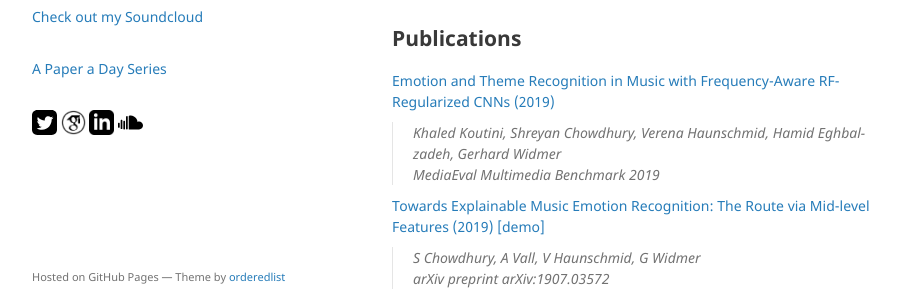
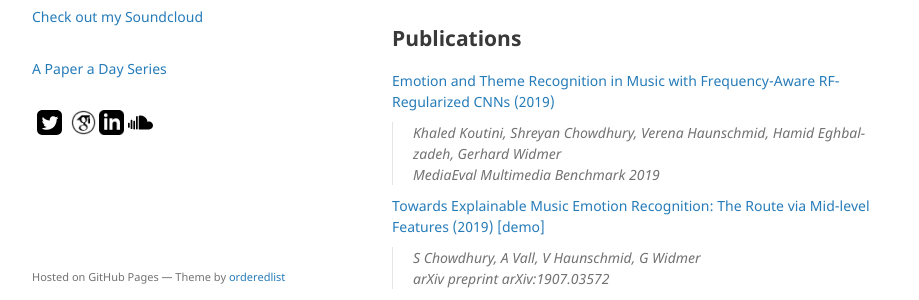
Before and after one commit to shreyanc/shreyanc.github.io, a Jekyll site: the page built from index.md, in a window 1280 px wide. Shown: the part 554-854 px from the top of the page, without its empty margins (178-1097 px from the left). Built offline with Jekyll 4.4.1, drawn with Linux system fonts in a browser that asks for light colours; our own code applies the rules of GitHub Pages for plain Markdown files.

Commit message:
Update default.html

```diff
--- a/_layouts/default.html
+++ b/_layouts/default.html
@@ -49,7 +49,7 @@
         <p class="view"><a href="https://shreyanc.github.io/apad.html">A Paper a Day Series</a></p>
 
         <br>
-        <a rel="me" href="https://twitter.com/shreyan_ch"><img width="25" height="25" src="https://shreyanc.github.io/assets/img/twitter.svg">
+        <a rel="me" href="https://twitter.com/shreyan_ch"><img style="margin: 0 5px" width="25" height="25" src="https://shreyanc.github.io/assets/img/twitter.svg">
         <a rel="me" href="https://scholar.google.com.au/citations?user=WGjp-vYAAAAJ&hl=en"><img width="25" height="25" src="https://shreyanc.github.io/assets/img/scholar.png">
         <a rel="me" href="https://www.linkedin.com/in/shreyan-chowdhury"><img width="25" height="25" src="https://shreyanc.github.io/assets/img/linkedin.png">
         <a rel="me" href="https://www.soundcloud.com/shreyan-chowdhury"><img width="25" height="25" src="https://shreyanc.github.io/assets/img/soundcloud.svg">
```
